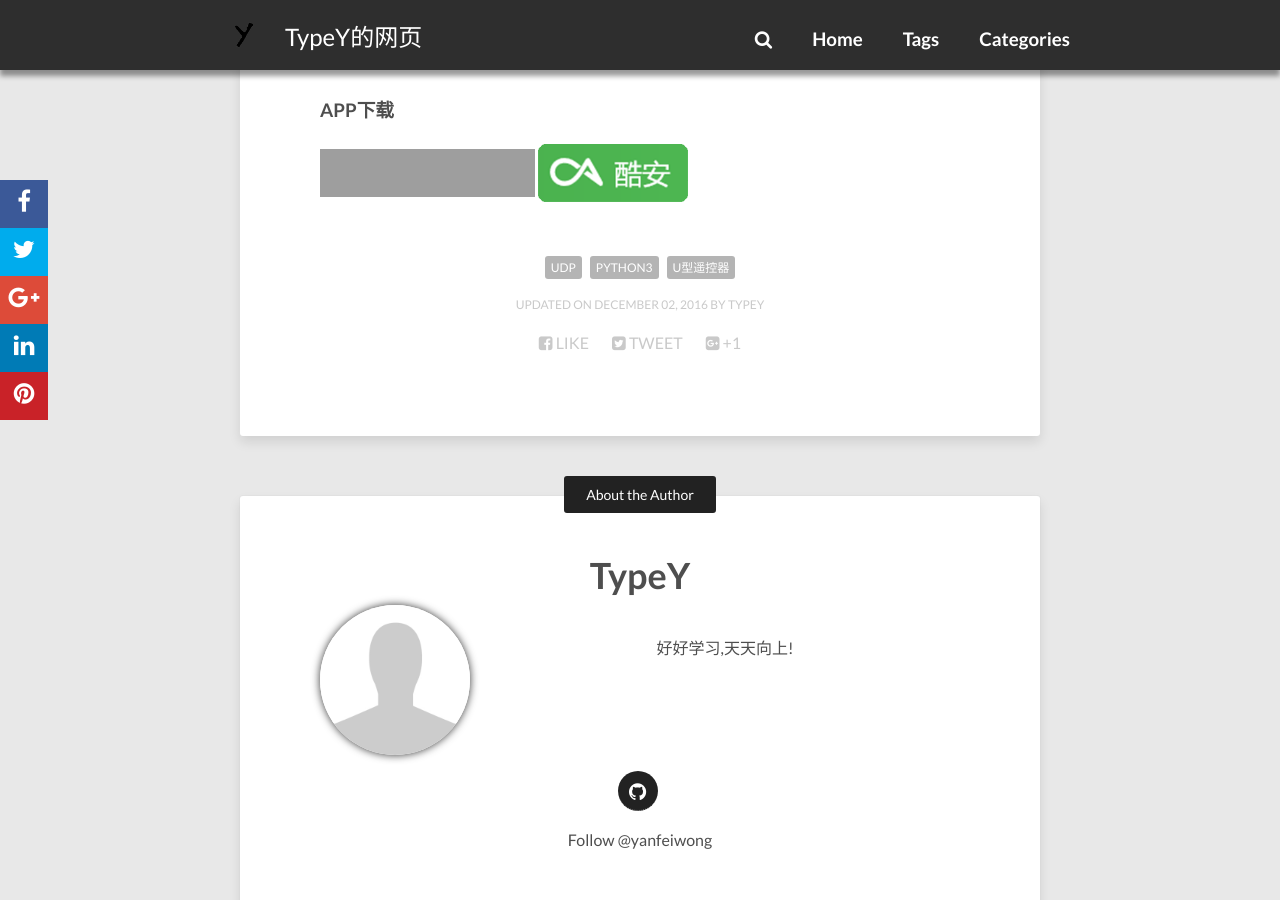
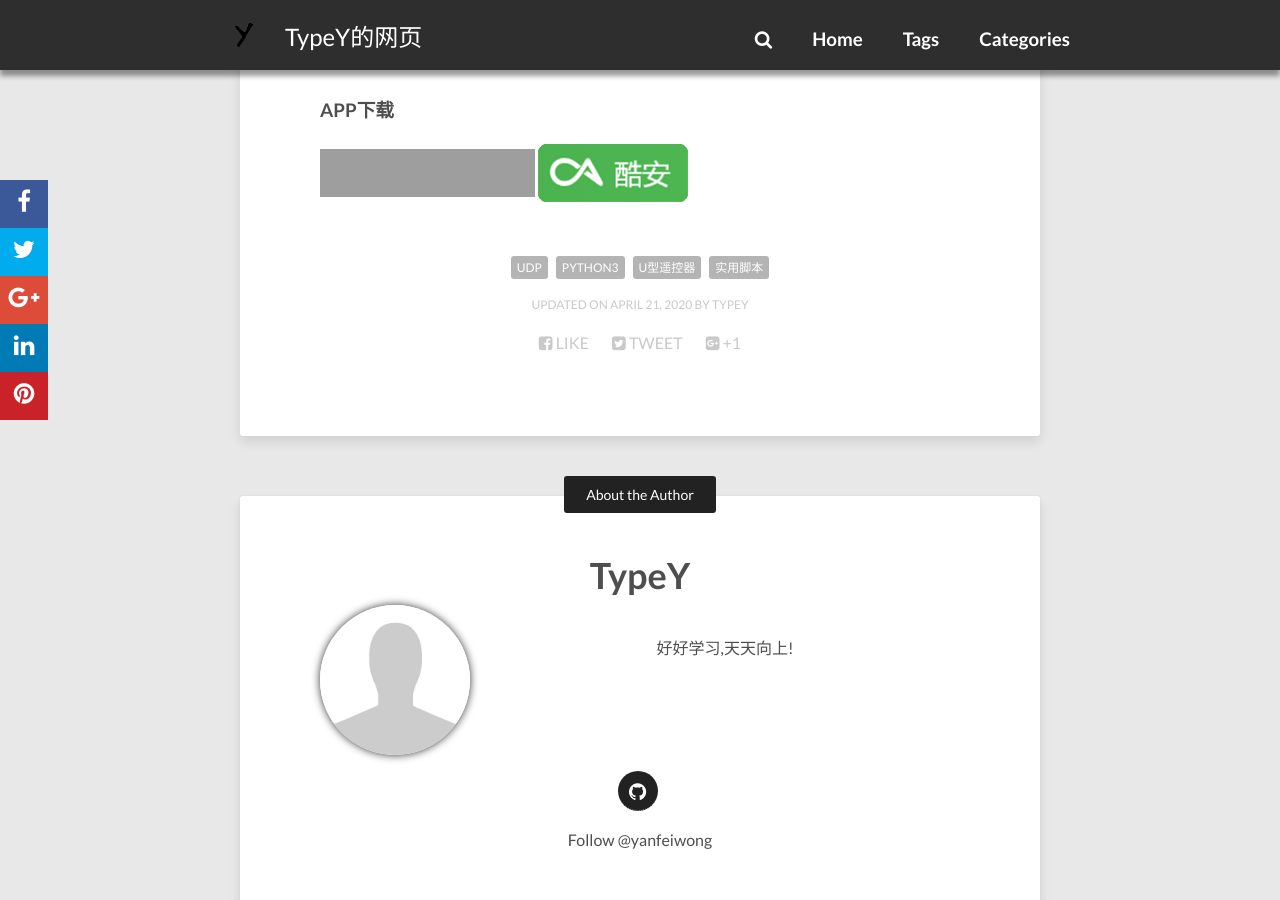
Before and after one commit to yanfeiwong/Typey.github.io, a Jekyll site: the page built from _posts/2018-6-9-实用入门之躺着控制设备上的音乐播放(U型遥控器，Python 3).md, in a window 1280 px wide and 900 px high, scrolled down 5104 px. Built offline with Jekyll 4.4.1, drawn with Linux system fonts in a browser that asks for light colours; nearby versions of some CDN libraries; comment, search, counter and statistics services are not loaded; grey boxes are pictures that could not be loaded.

Commit message:
Update 2018-6-9-实用入门之躺着控制设备上的音乐播放(U型遥控器，Python 3).md

```diff
--- a/_posts/2018-6-9-实用入门之躺着控制设备上的音乐播放(U型遥控器，Python 3).md
+++ b/_posts/2018-6-9-实用入门之躺着控制设备上的音乐播放(U型遥控器，Python 3).md
@@ -2,8 +2,8 @@
 layout: post
 title: 实用入门之躺着控制设备上的音乐播放(U型遥控器，Python 3)
 description: "DIY一个手机遥控的音乐播放器控制器！"
-modified: 2016-12-02
-tags: udp python3 U型遥控器
+modified: 2020-04-21
+tags: udp python3 U型遥控器 实用脚本
 categories: U-Switch.cn
 lang: zh
 image:
```
